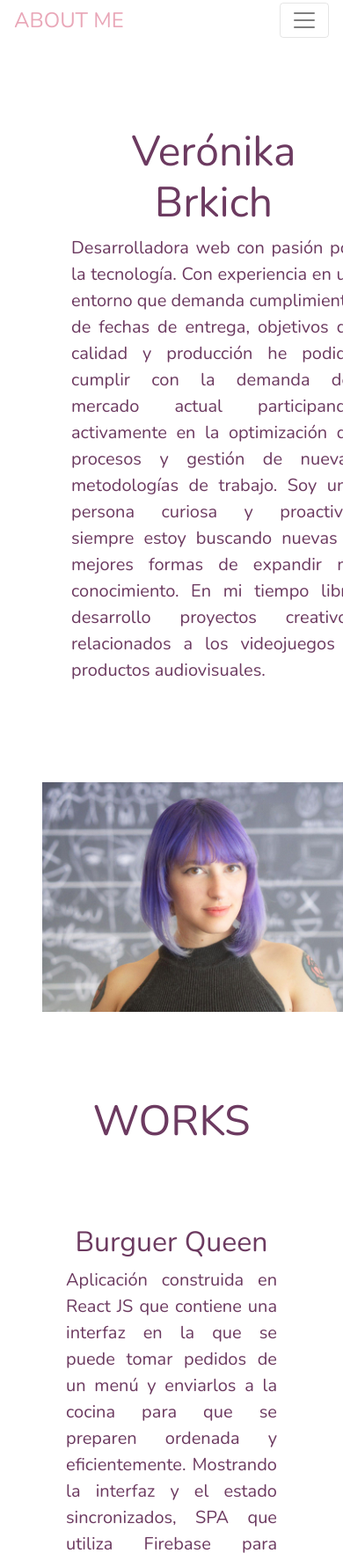
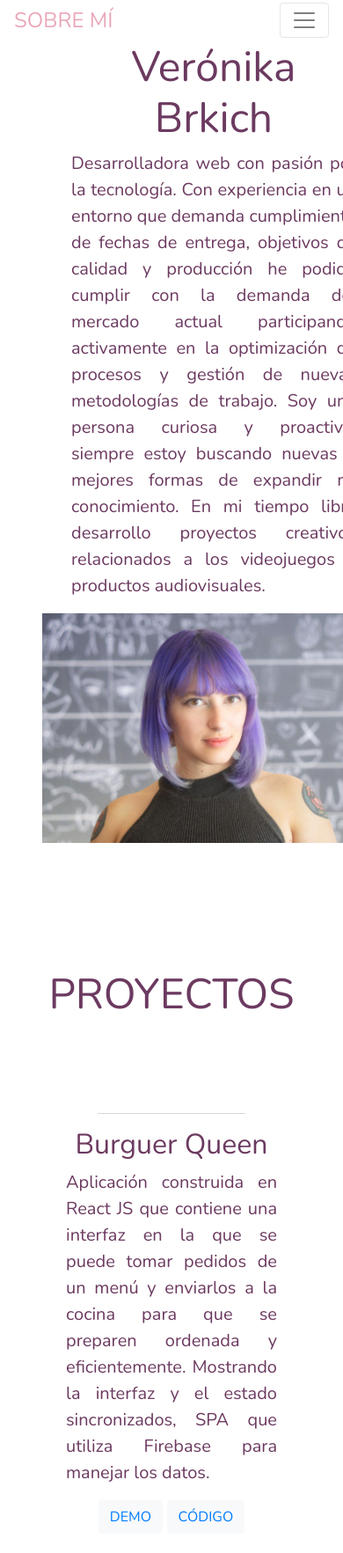
Before and after one commit to Veronidas/Portfolio, a plain HTML site: page src/index.html in a window 390 px wide. Shown: the top 1765 px of the page at 88% size. Drawn offline with nearby package versions, Linux system fonts and the light colour scheme.

Commit message:
fix responsive y separacion de proyectos

```diff
--- a/src/index.html
+++ b/src/index.html
@@ -15,26 +15,26 @@
 	<link rel="stylesheet" href="Portfolio.css" />
 	<!-- ICONOS -->
 	<script src="https://kit.fontawesome.com/74fbde4dd4.js" crossorigin="anonymous"></script>
-	<title>Bepo</title>
+	<title>Verónika Brkich</title>
 </head>
 
 <body>
 	<!-- NAVBAR -->
 	<nav class="navbar navbar-light fixed-top pb-5-s mb-5 navbar-expand-md py-0" id="mainNavbar">
-		<a class="navbar-brand" href="#">ABOUT ME</a>
+		<a class="navbar-brand" href="#">SOBRE MÍ</a>
 		<button class="navbar-toggler" data-toggle="collapse" data-target="#navLinks" aria-label="Toggle navigation">
 			<span class="navbar-toggler-icon"></span>
 		</button>
 		<div class="collapse navbar-collapse" id="navLinks">
 			<ul class="navbar-nav">
 				<li class="nav-item">
-					<a class="nav-link" href="#works">WORKS</a>
+					<a class="nav-link" href="#works">PROYECTOS</a>
 				</li>
 				<li class="nav-item">
 					<a class="nav-link" href="#skills">SKILLS</a>
 				</li>
 				<li class="nav-item">
-					<a class="nav-link" href="#contact">CONTACT</a>
+					<a class="nav-link" href="#contact">CONTACTO</a>
 				</li>
 			</ul>
 		</div>
@@ -47,7 +47,7 @@
 			<div class="col-md-6 order-2 order-md-1">
 				<img class="img-fluid" src="../imgs/DSC03818.JPG" alt="" />
 			</div>
-			<div class="my-5 p-5 col-lg-6 my-0 px-5">
+			<div class="p-0 col-lg-6 my-0 px-5">
 				<h1 class="text-center">Verónika Brkich</h1>
 				<p class="lead text-justify">Desarrolladora web con pasión por la tecnología. Con experiencia
 					en un
@@ -64,11 +64,12 @@
 
 
 	<!--WORKS -->
-	<div class="pt-5">
-		<h1 class="headingGroup text-center">WORKS</h1>
-	</div>
+
 	<!-- FIRST ROW -->
 	<section id="works" class="container-fluid px-5">
+		<div class="pt-5">
+			<h1 class="headingGroup text-center pt-5">PROYECTOS</h1>
+		</div>
 		<div class="row align-items-center content">
 			<div class="col-md-6 order-2 order-md-1">
 				<img class="img-fluid picture" src="../imgs/burguer.jfif" alt="" />
@@ -76,6 +77,7 @@
 			<div class="col-md-6 text-center order-1 order-md-2">
 				<div class="row justify-content-center">
 					<div class="blurb col-10 col-lg-8 mb-5 mb-md-0">
+						<hr class="d-block d-md-none">
 						<h2>Burguer Queen</h2>
 						<div class="iconLoli">
 							<img src="../imgs/rrss.png" alt="" class="d-none d-lg-inline" style="width: 50px;" />
@@ -101,6 +103,7 @@
 			<div class="col-md-6 text-center">
 				<div class="row justify-content-center">
 					<div class="col-10 col-lg-8 blurb mb-5 mb-md-0">
+						<hr class="d-block d-md-none">
 						<h2>Data lovers: Hatchimon </h2>
 						<div class="iconLoli">
 							<img src="../imgs/pokeball.png" alt="" class="d-none d-lg-inline" style="width: 50px;" />
@@ -130,6 +133,7 @@
 			<div class="col-md-6 text-center order-1 order-md-2">
 				<div class="row justify-content-center">
 					<div class="col-10 col-lg-8 blurb mb-5 mb-md-0">
+						<hr class="d-block d-md-none">
 						<h2>Caesar Cipher: ¡Encriptados!</h2>
 						<div class="iconLoli">
 							<img src="../imgs/key.png" alt="" class="d-none d-lg-inline" style="width: 50px;" />
```
Also changed, not shown: src/Portfolio.css (line endings or trailing spaces).
